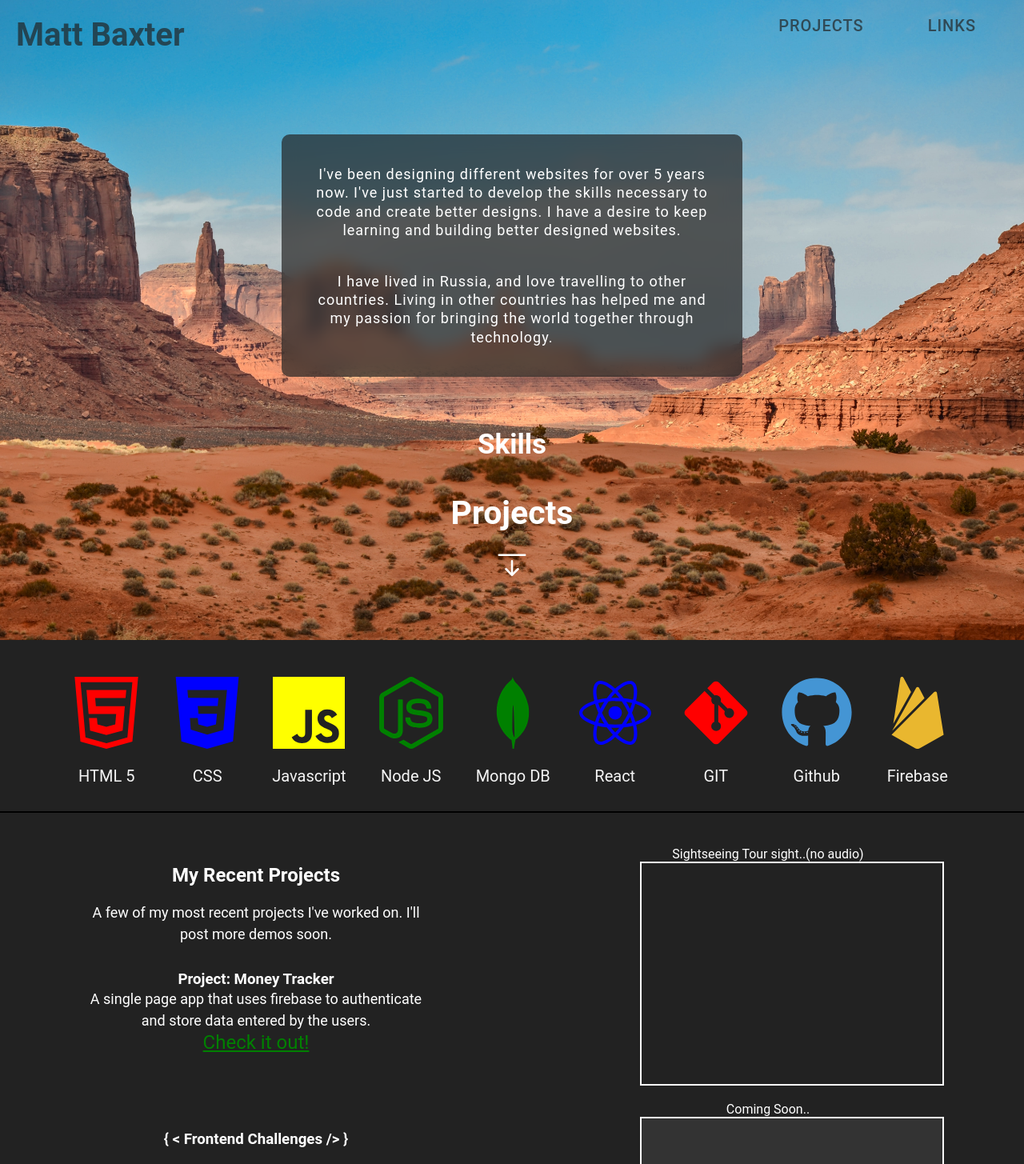
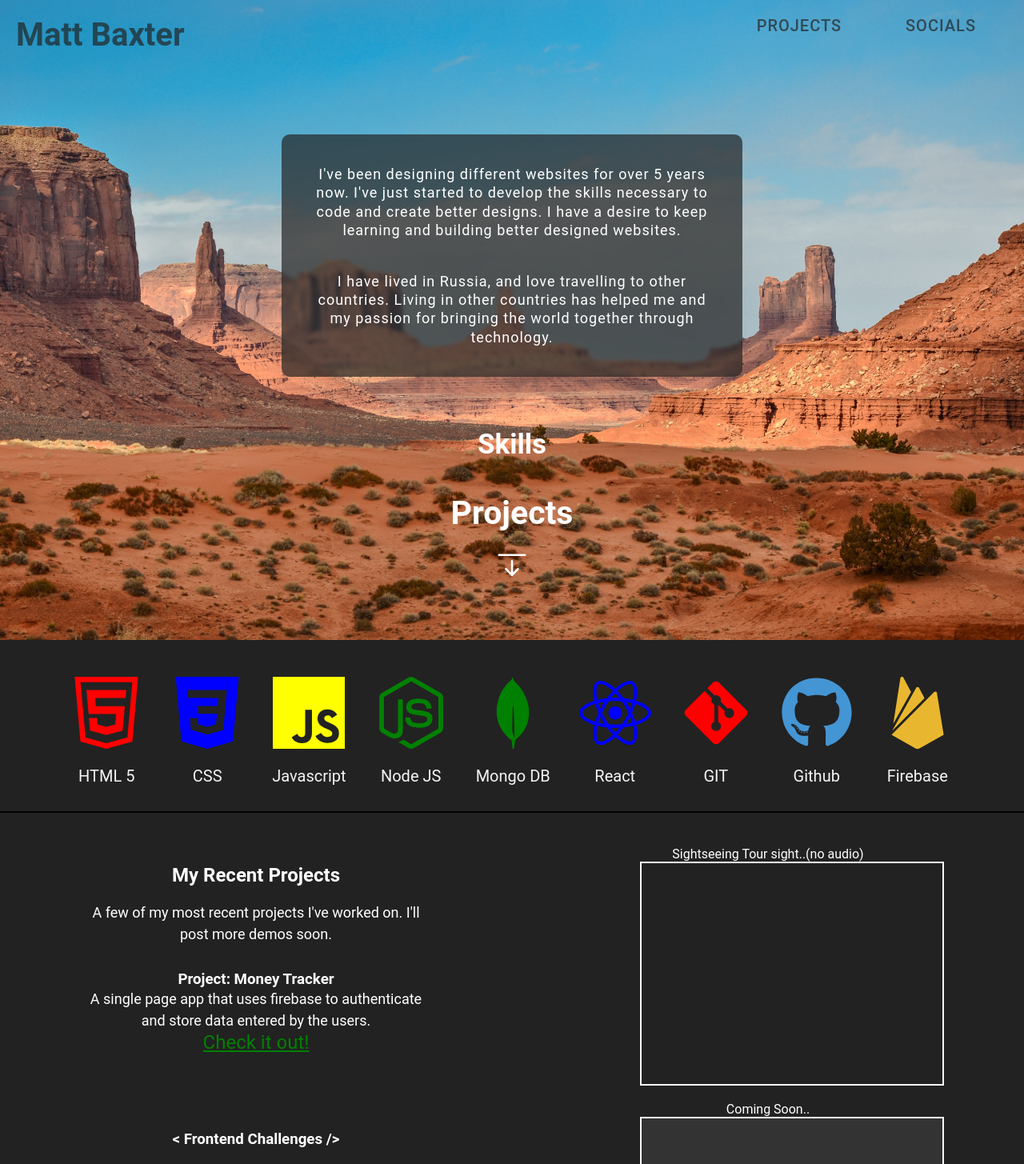
Before and after one commit to mbx33/portfolio, a React (Create React App) app: page / in a window 1280 px wide. Shown: the top 1455 px of the page at 80% size. Built offline with nearby package versions, Linux system fonts and the light colour scheme; grey boxes are pictures that could not be loaded.

Commit message:
changed some styles

```diff
--- a/src/components/Header.jsx
+++ b/src/components/Header.jsx
@@ -14,7 +14,7 @@ function Header() {
           <a href="/">Projects</a>
         </Link>
         <Link to="links" spy={true} smooth={true} duration={500}>
-          <a href="/">Links</a>
+          <a href="/">Socials</a>
         </Link>
         {/* <a href="/">Contact</a> */}
         {/* <a href="/">About</a> */}
--- a/src/components/Projects.jsx
+++ b/src/components/Projects.jsx
@@ -32,7 +32,7 @@ function Projects() {
                 </li>
               </ol>
               <ul className="challenges">
-                <h3>{`{ < Frontend Challenges  /> }`}</h3>
+                <h3>{`< Frontend Challenges />`}</h3>
                 <li>
                   <p>Business Landing Page</p>
                   <a
--- a/src/components/Section.jsx
+++ b/src/components/Section.jsx
@@ -9,9 +9,6 @@ import Header from "./Header";
 import "../index.css";
 
 function Section() {
-
-
-
   return (
     <Wrap>
       <Header />
@@ -73,7 +70,6 @@ const MainContainer = styled.div`
   overflow-y: hidden;
   gap: 4rem;
 
-
   @media (max-width: 768px) {
     gap: 3rem;
   }
@@ -84,7 +80,7 @@ const TextWrap = styled.div`
   padding: 18px;
   width: 45%;
   background-color: rgba(34, 34, 34, 0.692);
-  backdrop-filter: blur(0.6rem);
+  backdrop-filter: blur(0.12rem);
   border-radius: 10px;
 
   p {
@@ -97,7 +93,6 @@ const TextWrap = styled.div`
     width: 100%;
     color: white;
     border-radius: 0 0 10px 10px;
-
   }
 
   @media (max-width: 768px) {
```
Also changed, not shown: public/images/Disco.jpeg.jpg (deleted).
